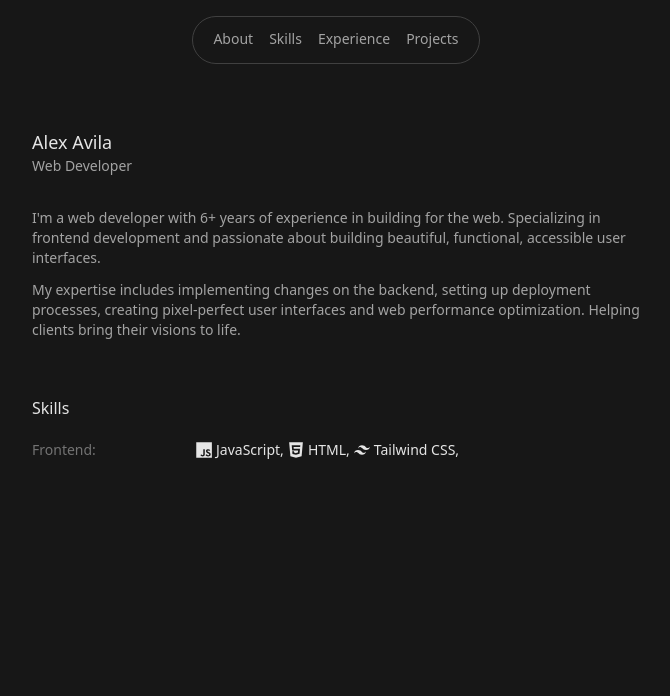
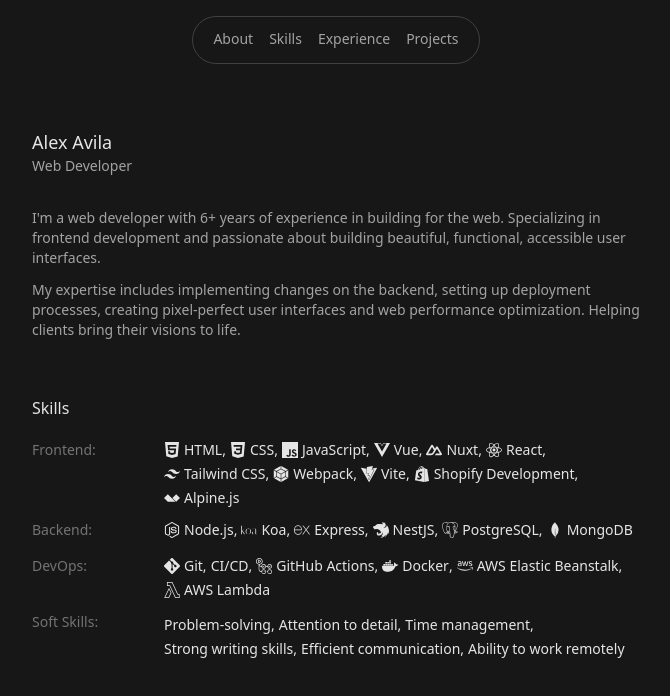
Before and after one commit to alex-avila/portfolio-site-v2, a React (Vite) app: page / in a window 1280 px wide. Shown: the top 696 px of the page, without its empty margins (304-974 px from the left). Built offline with nearby package versions, Linux system fonts and the light colour scheme.

Commit message:
first draft: skills section & use 'react-icons'

```diff
--- a/package.json
+++ b/package.json
@@ -18,7 +18,8 @@
   },
   "dependencies": {
     "react": "^18.3.1",
-    "react-dom": "^18.3.1"
+    "react-dom": "^18.3.1",
+    "react-icons": "^5.3.0"
   },
   "devDependencies": {
     "@eslint/js": "^9.11.1",
--- a/src/components/Skills.tsx
+++ b/src/components/Skills.tsx
@@ -1,62 +1,163 @@
-const skills = [
+import { IconContext, IconType } from "react-icons";
+import {
+  SiHtml5 as HtmlIcon,
+  SiCss3 as CssIcon,
+  SiJavascript as JavaScriptIcon,
+  SiVuedotjs as VueIcon,
+  SiNuxtdotjs as NuxtIcon,
+  SiReact as ReactIcon,
+  SiVite as ViteIcon,
+  SiWebpack as WebpackIcon,
+  SiAlpinedotjs as AlpineJsIcon,
+  SiTailwindcss as TailwindCssIcon,
+  SiShopify as ShopifyIcon,
+  SiNodedotjs as NodeJsIcon,
+  SiKoa as KoaIcon,
+  SiExpress as ExpressIcon,
+  SiNestjs as NestJsIcon,
+  SiPostgresql as PostgreSqlIcon,
+  SiMongodb as MongoDbIcon,
+  SiGit as GitIcon,
+  SiGithubactions as GitHubActionsIcon,
+  SiDocker as DockerIcon,
+  SiAmazonwebservices as AwsIcon,
+  SiAwslambda as AwsLambdaIcon,
+} from "react-icons/si";
+
+interface Skills {
+  category: String;
+  skills: Array<{ name: String; icon?: React.ReactElement }>;
+}
+
+const skills: Skills[] = [
   {
     category: "Frontend",
     skills: [
       {
-        name: "JavaScript",
-        icon: (
-          <svg
-            className="me-1 size-4 shrink-0"
-            xmlns="http://www.w3.org/2000/svg"
-            width="24"
-            height="24"
-            viewBox="0 0 128 128"
-          >
-            <path
-              fill="currentColor"
-              d="M2 1v125h125V1H2zm66.119 106.513c-1.845 3.749-5.367 6.212-9.448 7.401-6.271 1.44-12.269.619-16.731-2.059-2.986-1.832-5.318-4.652-6.901-7.901l9.52-5.83c.083.035.333.487.667 1.071 1.214 2.034 2.261 3.474 4.319 4.485 2.022.69 6.461 1.131 8.175-2.427 1.047-1.81.714-7.628.714-14.065C58.433 78.073 58.48 68 58.48 58h11.709c0 11 .06 21.418 0 32.152.025 6.58.596 12.446-2.07 17.361zm48.574-3.308c-4.07 13.922-26.762 14.374-35.83 5.176-1.916-2.165-3.117-3.296-4.26-5.795 4.819-2.772 4.819-2.772 9.508-5.485 2.547 3.915 4.902 6.068 9.139 6.949 5.748.702 11.531-1.273 10.234-7.378-1.333-4.986-11.77-6.199-18.873-11.531-7.211-4.843-8.901-16.611-2.975-23.335 1.975-2.487 5.343-4.343 8.877-5.235l3.688-.477c7.081-.143 11.507 1.727 14.756 5.355.904.916 1.642 1.904 3.022 4.045-3.772 2.404-3.76 2.381-9.163 5.879-1.154-2.486-3.069-4.046-5.093-4.724-3.142-.952-7.104.083-7.926 3.403-.285 1.023-.226 1.975.227 3.665 1.273 2.903 5.545 4.165 9.377 5.926 11.031 4.474 14.756 9.271 15.672 14.981.882 4.916-.213 8.105-.38 8.581z"
-            />
-          </svg>
-        ),
+        name: "HTML",
+        icon: withIconProvider(HtmlIcon),
       },
       {
-        name: "HTML",
-        icon: (
-          <svg
-            className="me-1 size-4 shrink-0"
-            xmlns="http://www.w3.org/2000/svg"
-            width="24"
-            height="24"
-            viewBox="0 0 128 128"
-          >
-            <path
-              fill="currentColor"
-              d="M9.032 2l10.005 112.093 44.896 12.401 45.02-12.387L118.968 2H9.032zm89.126 26.539l-.627 7.172L97.255 39H44.59l1.257 14h50.156l-.336 3.471-3.233 36.119-.238 2.27L64 102.609v.002l-.034.018-28.177-7.423L33.876 74h13.815l.979 10.919L63.957 89H64v-.546l15.355-3.875L80.959 67H33.261l-3.383-38.117L29.549 25h68.939l-.33 3.539z"
-            />
-          </svg>
-        ),
+        name: "CSS",
+        icon: withIconProvider(CssIcon),
+      },
+      {
+        name: "JavaScript",
+        icon: withIconProvider(JavaScriptIcon),
+      },
+      {
+        name: "Vue",
+        icon: withIconProvider(VueIcon),
+      },
+      {
+        name: "Nuxt",
+        icon: withIconProvider(NuxtIcon),
+      },
+      {
+        name: "React",
+        icon: withIconProvider(ReactIcon),
       },
       {
         name: "Tailwind CSS",
-        icon: (
-          <svg
-            className="me-1 size-4 shrink-0"
-            xmlns="http://www.w3.org/2000/svg"
-            width="24"
-            height="24"
-            viewBox="0 0 128 128"
-          >
-            <path
-              d="M64.004 25.602c-17.067 0-27.73 8.53-32 25.597 6.398-8.531 13.867-11.73 22.398-9.597 4.871 1.214 8.352 4.746 12.207 8.66C72.883 56.629 80.145 64 96.004 64c17.066 0 27.73-8.531 32-25.602-6.399 8.536-13.867 11.735-22.399 9.602-4.87-1.215-8.347-4.746-12.207-8.66-6.27-6.367-13.53-13.738-29.394-13.738zM32.004 64c-17.066 0-27.73 8.531-32 25.602C6.402 81.066 13.87 77.867 22.402 80c4.871 1.215 8.352 4.746 12.207 8.66 6.274 6.367 13.536 13.738 29.395 13.738 17.066 0 27.73-8.53 32-25.597-6.399 8.531-13.867 11.73-22.399 9.597-4.87-1.214-8.347-4.746-12.207-8.66C55.128 71.371 47.868 64 32.004 64zm0 0"
-              fill="currentColor"
-            />
-          </svg>
-        ),
+        icon: withIconProvider(TailwindCssIcon),
       },
-      {},
+      {
+        name: "Webpack",
+        icon: withIconProvider(WebpackIcon),
+      },
+      {
+        name: "Vite",
+        icon: withIconProvider(ViteIcon),
+      },
+      {
+        name: "Shopify Development",
+        icon: withIconProvider(ShopifyIcon),
+      },
+      {
+        name: "Alpine.js",
+        icon: withIconProvider(AlpineJsIcon),
+      },
+    ],
+  },
+  {
+    category: "Backend",
+    skills: [
+      {
+        name: "Node.js",
+        icon: withIconProvider(NodeJsIcon),
+      },
+      {
+        name: "Koa",
+        icon: withIconProvider(KoaIcon),
+      },
+      {
+        name: "Express",
+        icon: withIconProvider(ExpressIcon),
+      },
+      {
+        name: "NestJS",
+        icon: withIconProvider(NestJsIcon),
+      },
+      {
+        name: "PostgreSQL",
+        icon: withIconProvider(PostgreSqlIcon),
+      },
+      {
+        name: "MongoDB",
+        icon: withIconProvider(MongoDbIcon),
+      },
+    ],
+  },
+  {
+    category: "DevOps",
+    skills: [
+      {
+        name: "Git",
+        icon: withIconProvider(GitIcon),
+      },
+      {
+        name: "CI/CD",
+      },
+      {
+        name: "GitHub Actions",
+        icon: withIconProvider(GitHubActionsIcon),
+      },
+      {
+        name: "Docker",
+        icon: withIconProvider(DockerIcon),
+      },
+      {
+        name: "AWS Elastic Beanstalk",
+        icon: withIconProvider(AwsIcon),
+      },
+      {
+        name: "AWS Lambda",
+        icon: withIconProvider(AwsLambdaIcon),
+      },
+    ],
+  },
+  {
+    category: "Soft Skills",
+    skills: [
+      { name: "Problem-solving" },
+      { name: "Attention to detail" },
+      { name: "Time management" },
+      { name: "Strong writing skills" },
+      { name: "Efficient communication" },
+      { name: "Ability to work remotely" },
     ],
   },
 ];
+
+function withIconProvider(IconComponent: IconType): React.ReactElement {
+  return (
+    <IconContext.Provider
+      value={{ className: "me-1 size-4 shrink-0", size: "24" }}
+    >
+      <IconComponent />
+    </IconContext.Provider>
+  );
+}
 
 function Skills() {
   return (
@@ -66,25 +167,25 @@
       </h2>
 
       <div className="space-y-3">
-        {skills.map((skills) => {
+        {skills.map((_skills, i) => {
           return (
             <dl
-              key={skills.category}
+              key={_skills.category + String(i)}
               className="flex flex-col gap-1 sm:flex-row"
             >
-              <dt className="min-w-40">
+              <dt className="min-w-32">
                 <span className="block text-sm text-gray-500 dark:text-neutral-500">
-                  {skills.category}:
+                  {_skills.category}:
                 </span>
               </dt>
               <dd>
-                <ul>
-                  {skills.skills.map((skill) => (
+                <ul className="inline-flex flex-wrap gap-y-1">
+                  {_skills.skills.map((skill, j) => (
                     <li
-                      key={skills.category + skill.name}
+                      key={skill.name + String(j)}
                       className="me-1 inline-flex items-center text-sm text-gray-800 dark:text-neutral-200 [&:not(:last-child)]:after:content-[',']"
                     >
-                      {skill.icon}
+                      {skill.icon ? skill.icon : null}
                       {skill.name}
                     </li>
                   ))}
```
Also changed, not shown: 1 other file (tests, documents, lock files or other folders).
